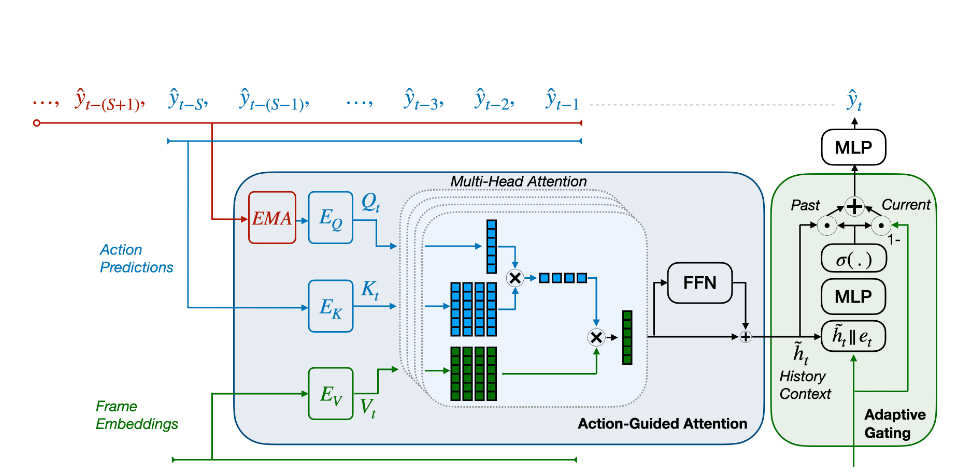
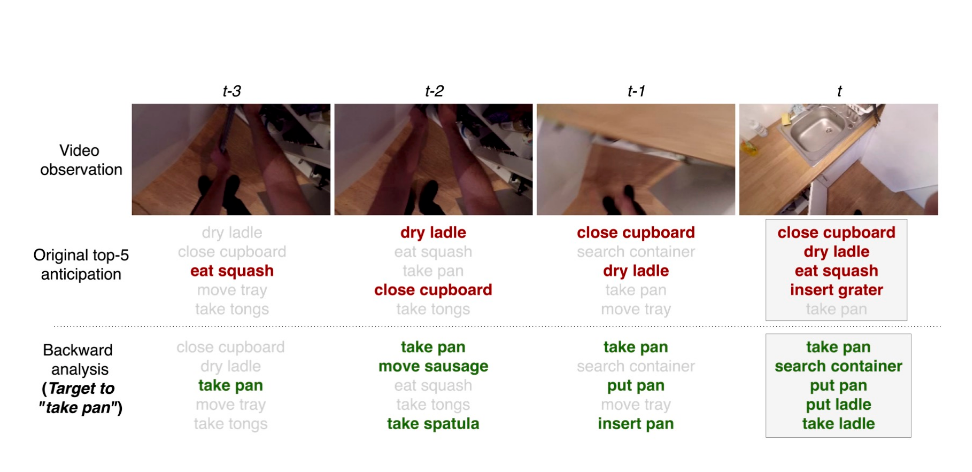
Before and after one commit to CorcovadoMing/AGA, a plain HTML site: page docs/index.html in a window 1280 px wide. Shown: the part 448-920 px from the top of the page, without its empty margins (153-1125 px from the left). Drawn offline with nearby package versions, Linux system fonts and the light colour scheme; some icons are missing.

Commit message:
Change the teaser image

```diff
--- a/docs/index.html
+++ b/docs/index.html
@@ -274,7 +274,7 @@ Experiments on the widely adopted EPIC-Kitchens-100 benchmark demonstrate that A
 <section class="hero teaser">
   <div class="container is-max-desktop">
     <div class="hero-body">
-      <img src="static/images/teaser.png" alt="First research result visualization" loading="lazy"/>
+      <img src="static/images/backward_analysis.jpg" alt="First research result visualization" loading="lazy"/>
       <h2 class="subtitle has-text-centered">
         The model consists of two modules. The Action-Guided Attention uses the most recent $S$ action predictions as keys, the exponential moving average (EMA) of all predicted actions as the query, and $S$ frame embeddings as values to generate a history context $\tilde{h}_t$. The \textit{Adaptive Gating} then integrates this history context with the current frame embedding $e_t$ to produce a fused representation, which is mapped to the new prediction $\hat{y}_t$.
       </h2>
```
Also changed, not shown: docs/static/images/backward_analysis.jpg (added), 1 other file.
